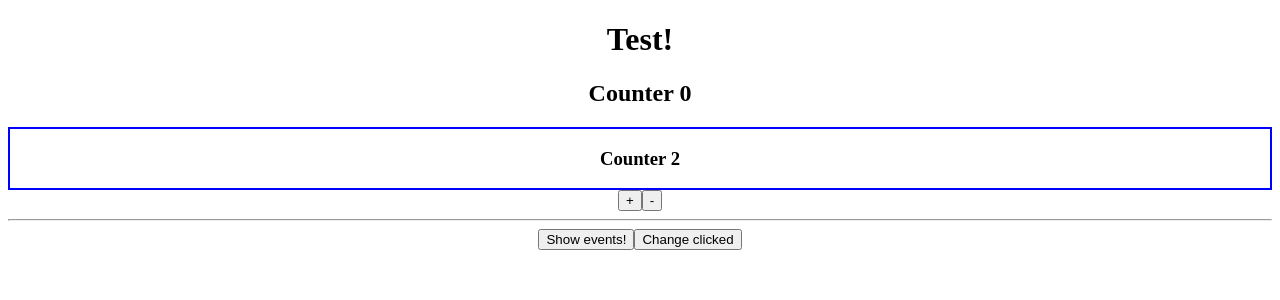
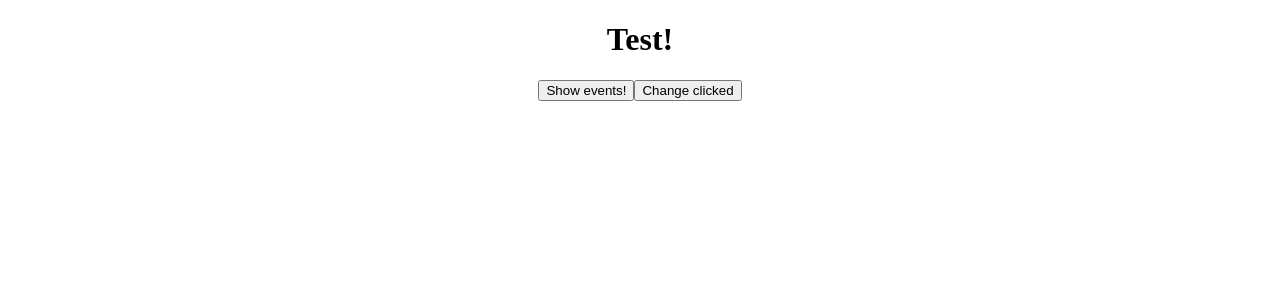
Before and after one commit to Skaper777/lets-go-react, a React (Create React App) app: page / in a window 1280 px wide. Shown: the top 300 px of the page. Built offline with nearby package versions, Linux system fonts and the light colour scheme.

Commit message:
feat: :recycle: убрал тествый код (часть 1)

```diff
--- a/src/App.js
+++ b/src/App.js
@@ -1,7 +1,6 @@
 import React, {Component} from 'react'
 import './App.scss';
-import Event from './Event/Event'
-import Counter from './Counter/Counter'
+import EventItem from './Event/EventItem'
 import ErrorBoundary from './ErrorBoundary/ErrorBoundary'
 
 export const ClickedContext = React.createContext(false)
@@ -61,7 +60,7 @@ class App extends Component {
     if (this.state.showEvents) events = this.state.events.map((event, index) => {
       return (
         <ErrorBoundary key={index}>
-          <Event
+          <EventItem
             name={event.name}
             members={event.members}
             index={index}
@@ -77,12 +76,6 @@ class App extends Component {
         {/* <h1>{this.state.pageTitle}</h1> */}
         <h1>{this.props.title}</h1>
 
-        <ClickedContext.Provider value={this.state.clicked}>
-          <Counter/>
-        </ClickedContext.Provider>
-
-        <hr/>
-
         <button
           onClick={this.toggleEventsHandler}>
             Show events!</button>
--- a/src/Counter/Counter.js
+++ /dev/null
@@ -1,46 +0,0 @@
-import React from 'react'
-import Counter2 from './Counter2'
-
-class Counter extends React.Component {
-    state = {
-        count: 0
-    }
-
-    addCount = () => {
-        // this.setState({
-        //     count: this.state.count + 1
-        // })
-
-        this.setState((prevState) => {
-          return {
-            count: prevState.count + 1
-          }
-        })
-    }
-
-    removeCount = () => {
-        this.setState({
-            count: this.state.count - 1
-        })
-    }
-
-    render() {
-        return (
-            <>
-                <h2>Counter {this.state.count}</h2>
-                <Counter2/>
-                <button onClick={this.addCount}>+</button>
-                <button onClick={this.removeCount}>-</button>
-            </>
-        )
-        // return [
-
-        //       <h2>Counter {this.state.count}</h2>,
-        //       <button onClick={this.addCount}>+</button>,
-        //       <button onClick={this.removeCount}>-</button>,
-
-        // ]
-    }
-}
-
-export default Counter
--- a/src/Counter/Counter2.js
+++ /dev/null
@@ -1,12 +0,0 @@
-import { ClickedContext } from "../App"
-
-export default props => {
-    return (
-        <div style={{border: '2px solid blue'}}>
-            <h3>Counter 2</h3>
-            <ClickedContext.Consumer>
-                {clicked => clicked ? <p>Clicked</p> : null}
-            </ClickedContext.Consumer>
-        </div>
-    )
-}
--- a/src/Event/Event.js
+++ b/src/Event/EventItem.js
@@ -3,7 +3,7 @@ import classes from './Event.module.scss'
 import withClass from '../hoc/withClass'
 import PropTypes from 'prop-types'
 
-class Event extends React.Component {
+class EventItem extends React.Component {
   constructor(props) {
     super(props)
 
@@ -37,7 +37,7 @@ class Event extends React.Component {
   }
 }
 
-Event.propTypes = {
+EventItem.propTypes = {
   name: PropTypes.string.isRequired,
   members: PropTypes.number,
   index: PropTypes.number,
@@ -45,4 +45,4 @@ Event.propTypes = {
   onDelete: PropTypes.func
 }
 
-export default withClass(Event, classes.Event)
+export default withClass(EventItem, classes.Event)
```
